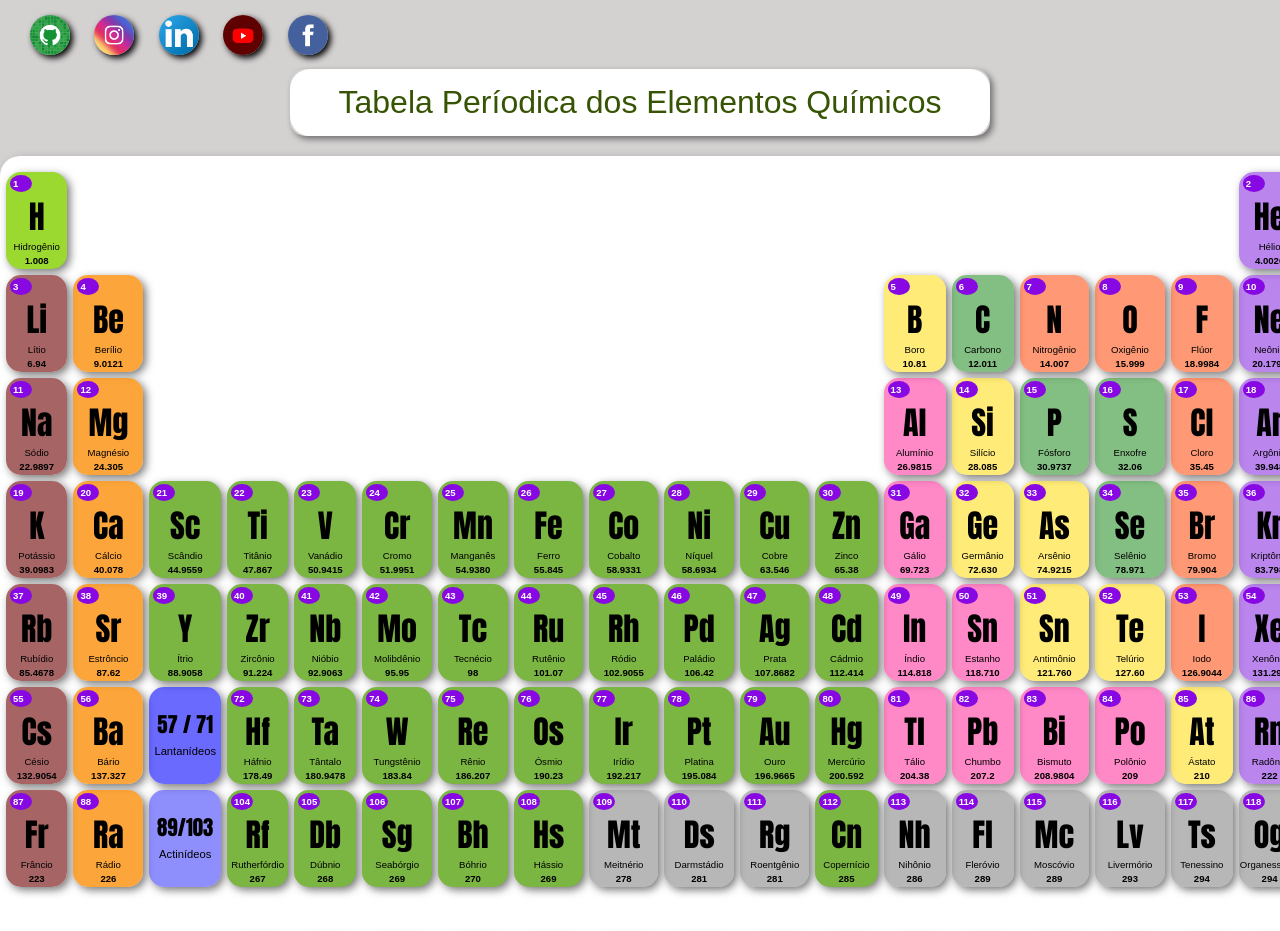
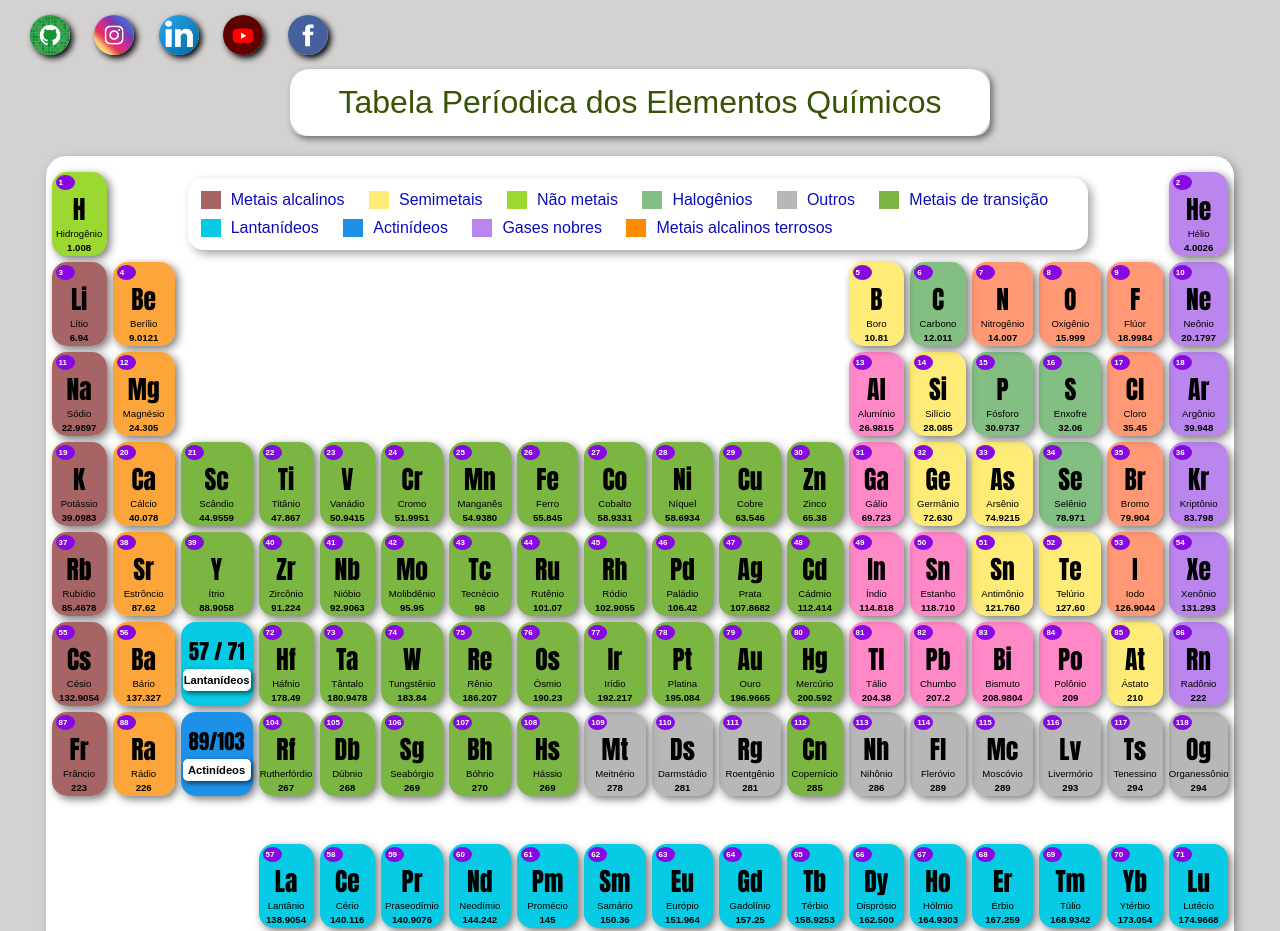
Before and after one commit to antoniowelton/projeto-tabela-periodica, a plain HTML site: page index.html in a window 1280 px wide. Shown: the top 931 px of the page. Drawn offline with Linux system fonts and the light colour scheme; a web font is replaced by a local one.

Commit message:
Criei a legenda de cores

```diff
--- a/index.html
+++ b/index.html
@@ -29,7 +29,62 @@
             <table>
                 <tr> <!----------------------------------------     Primeira linha    ------------------------------------------------------------------------------>
                     <td class="hidrogenio">            <p class="numero" >1</p>  <p class="simbolo" >H</p>  <p class="nome" >Hidrogênio</p>  <p class="numatomico" >1.008</p></td>
-                    <td class="espandido" colspan="16"></td>
+                    <td class="espandido" colspan="16">
+                        <div id="container-legenda">
+                            <ul id="legenda">
+                                <li>
+                                    <div class="cor-legenda-metais">
+                                        <p class="nomes">Metais alcalinos</p>
+                                    </div>
+                                </li>
+                                <li>
+                                    <div class="cor-legenda-semimetais">
+                                        <p class="nomes">Semimetais</p>
+                                    </div>
+                                </li>
+                                <li>
+                                    <div class="cor-legenda-nmetais">
+                                        <p class="nomes">Não metais</p>
+                                    </div>
+                                </li>
+                                <li>
+                                    <div class="cor-legenda-halogenios">
+                                        <p class="nomes">Halogênios</p>
+                                    </div>
+                                </li>
+                                <li>
+                                    <div class="cor-legenda-outros">
+                                        <p class="nomes">Outros</p>
+                                    </div>
+                                </li>
+                                <li>
+                                    <div class="cor-legenda-mdt">
+                                        <p class="nomes">Metais de transição</p>
+                                    </div>
+                                </li>
+                                <li>
+                                    <div class="cor-legenda-l">
+                                        <p class="nomes">Lantanídeos</p>
+                                    </div>
+                                </li>
+                                <li>
+                                    <div class="cor-legenda-a">
+                                        <p class="nomes">Actinídeos</p>
+                                    </div>
+                                </li>
+                                <li>
+                                    <div class="cor-legenda-gn">
+                                        <p class="nomes">Gases nobres</p>
+                                    </div>
+                                </li>
+                                <li>
+                                    <div class="cor-legenda-mat">
+                                        <p class="nomes">Metais alcalinos terrosos</p>
+                                    </div>
+                                </li>
+                            </ul>
+                        </div>
+                    </td>
                     <td class="gasesnobres">           <p class="numero" >2</p>  <p class="simbolo" >He</p>  <p class="nome" >Hélio</p>  <p class="numatomico" >4.0026</p></td>
                 </tr>
                 <tr><!-----------------------------------------    Segunda linha    ------------------------------------------------------------------------------->
--- a/style.css
+++ b/style.css
@@ -122,6 +122,68 @@ div#container {
     padding-top: 10px;
 }
 
+#container-legenda {
+    max-width: 900px;
+    margin: auto;
+    padding: 8px;
+    border-radius: 15px;
+    box-shadow: 4px 4px 10px rgba(0, 0, 0, 0.356);
+}
+
+#legenda {
+     background-color: rgb(255, 255, 255);
+     list-style: none;
+}
+#legenda > li {
+    display: inline-block;
+    margin-right: 10px;
+}
+
+p.nomes {
+    color: rgb(12, 12, 189);
+    margin: 0px;
+    background-color: rgb(255, 255, 255);
+    text-align: right;
+    padding-left: 10px;
+}
+
+.cor-legenda-metais, .cor-legenda-semimetais, .cor-legenda-nmetais, .cor-legenda-mat, .cor-legenda-gn, .cor-legenda-l, .cor-legenda-a,.cor-legenda-halogenios, .cor-legenda-mdt, .cor-legenda-outros {
+    background-color: blueviolet;
+    padding-left: 20px;
+    margin: 5px;
+}
+
+.cor-legenda-nmetais {
+    background-color: rgb(155, 217, 48);
+}
+.cor-legenda-gn {
+    background-color: rgba(137, 43, 226, 0.573);
+}
+.cor-legenda-mat {
+    background-color: rgb(255, 140, 0);
+}
+.cor-legenda-semimetais {
+    background-color: rgba(255, 217, 0, 0.532);
+}
+
+.cor-legenda-mdt {
+    background-color: rgb(123, 181, 66);
+}
+.cor-legenda-halogenios {
+    background-color: rgba(34, 139, 34, 0.559);
+}
+.cor-legenda-l {
+    background-color: rgb(7, 202, 228);
+}
+.cor-legenda-a {
+    background-color: rgb(29, 144, 231);
+}
+.cor-legenda-metais {
+    background-color: rgba(167, 100, 100, 0.995);
+}
+.cor-legenda-outros {
+    background-color: rgba(122, 120, 120, 0.532);
+}
 
 td {
     border-radius: 15px;
@@ -136,27 +198,32 @@ td:hover {
 
 p.especial {
     text-align: center;
-    font-family: Impact, Haettenschweiler, 'Arial Narrow Bold', sans-serif, Helvetica, sans-serif;
+    font-family: Impact, Haettenschweiler, sans-serif;
     font-size: 1.3em;
     font-weight: bolder;
 }
 p.nespecial {
+    background-color: rgb(255, 255, 255);
     text-align: center;
     font-family: Arial, Helvetica, sans-serif;
     font-size: .7em;
+    font-weight: bold;
     padding-top: 12px;
-    padding: 5px;
+    padding: 5px 1px;
+    border-radius: 5px;
+    margin: 2px;
+    box-shadow: 2px 2px 5px rgba(0, 0, 0, 0.638);
 }
 
 
 p.numero {
     color:  rgb(255, 255, 255);
-    width: 22px;
+    width: 19px;
     border-radius: 50%;
     font-weight: bold;
-    font-size: .6em;
+    font-size: .5em;
     padding: 3px;
-    margin-right: 30px;
+    margin-right: 3px;
     background-color: rgb(135, 8, 226);
     margin-top: 3px;
     margin-left: 4px;
@@ -167,7 +234,7 @@ p.simbolo {
     color: rgb(0, 0, 0);
     font-family:Impact, Haettenschweiler, 'Arial Narrow Bold', sans-serif, Geneva, Tahoma, sans-serif;
     font-weight: bolder;
-    font-size: 2em;
+    font-size: 1.6em;
     text-align: center;
     padding: 0px 15px;
 }
@@ -294,7 +361,7 @@ p.numatomico {
 
 
 .lantanideos{
-    background-color: rgba(0, 0, 255, 0.585);
+    background-color: rgb(7, 202, 228);
 }
 /*
 .lantanideos:hover{
@@ -305,7 +372,7 @@ p.numatomico {
 
 
 .actinideos{
-    background-color: rgba(71, 71, 250, 0.611);
+    background-color: rgb(29, 144, 231);
 }
 /*
 .actinideos:hover{
```
